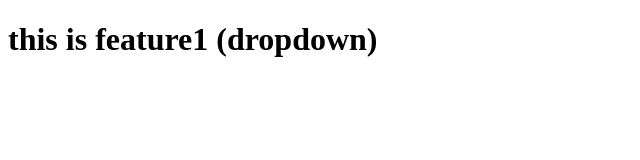
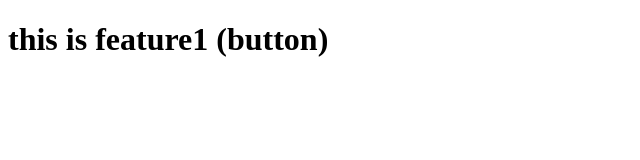
Before and after one commit to krbugde/DemoRepository, a plain HTML site: page extra.html in a window 1280 px wide. Shown: the whole page, without its empty margins (0-640 px from the left). Drawn offline with Linux system fonts and the light colour scheme.

Commit message:
merge conflict demo

```diff
--- a/extra.html
+++ b/extra.html
@@ -6,6 +6,6 @@
     <title>Document</title>
   </head>
   <body>
-    <h1>this is feature1 (dropdown)</h1>
+    <h1>this is feature1 (button)</h1>
   </body>
 </html>
```
